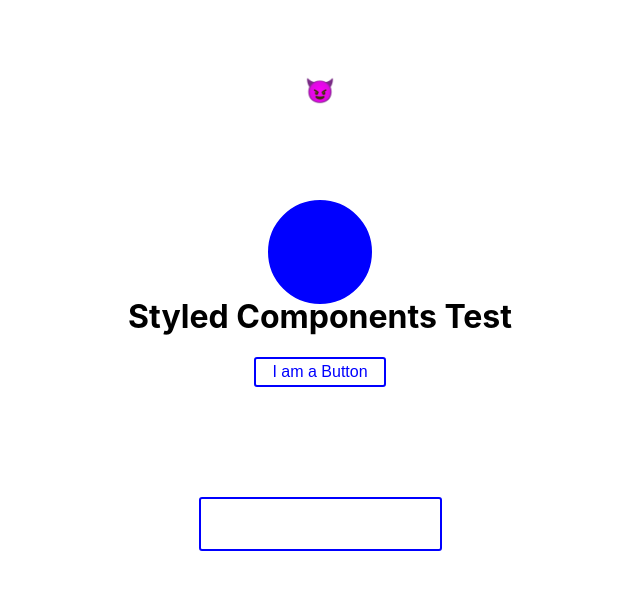
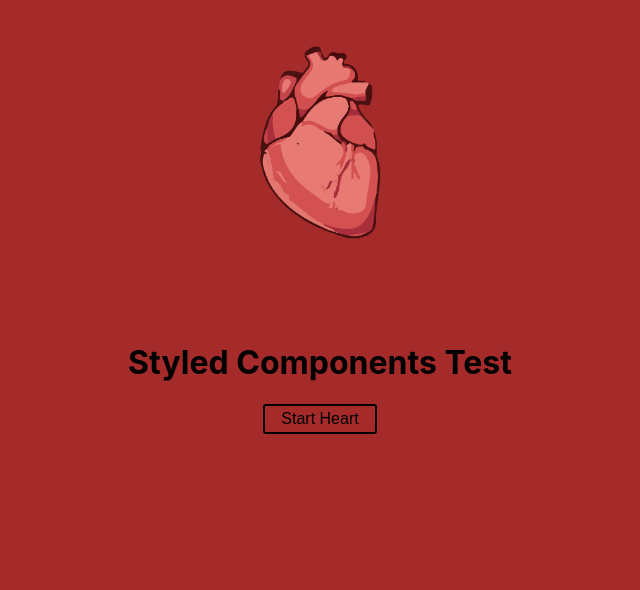
Before and after one commit to moetichentuf/Workshop, a React (Create React App) app: page / in a window 1280 px wide. Shown: the top 590 px of the page, without its empty margins (320-960 px from the left). Built offline with nearby package versions, Linux system fonts and the light colour scheme.

Commit message:
testing animations

```diff
--- a/src/App.css
+++ b/src/App.css
@@ -3,4 +3,5 @@ body{
   margin-right: auto;
   margin-left: auto;
   width: 50%;
+  background-color: brown;
 }
--- a/src/App.js
+++ b/src/App.js
@@ -1,45 +1,29 @@
 import React from 'react';
 import styled, { keyframes } from 'styled-components'
 import './App.css';
+import heart from './heart.png';
+
+
 
 // Create the keyframes
-const rotate = keyframes`
+const move = keyframes`
   from {
-    transform: scale(0);
+    transform: scale(2);
   }
   to {
-    transform: scale(100%);
+    transform: scale(2.5);
   }
 `;
 // Here we create a component that will rotate everything we pass in over two seconds
-const Rotate = styled.div`
+const Move = styled.div`
   display: inline-block;
-  animation: ${rotate} 4s linear infinite;
+  animation: ${move} 1s ease infinite;
   padding: 2rem 1rem;
-  font-size: 6rem;
+  size:1%;
+  margin-top:10%;
 `;
 
-const breatheAnimation = keyframes`
- 0% { height: 100px; width: 100px; }
- 30% { height: 100px; width: 100px; opacity: 1 }
- 40% { height: 160px; width: 160px; opacity: 1; }
- 100% { height: 100px; width: 100px; opacity: 1; }
-`
-const Circle = styled.div`
-z-index:-1;
-top:25%;
-position:absolute;
- height: 10%;
- width: 10%;
- border-style: solid;
- border-width: 2px;
- border-radius: 50%;
- background-color:blue;
- border-color: blue;
- animation-name: ${breatheAnimation};
- animation-duration: 1s;
- animation-iteration-count: infinite;
-`
+
 const Container = styled.div`
  display: flex;
  align-items: center;
@@ -52,46 +36,29 @@ const Button = styled.button`
   background: transparent;
   font-size: 16px;
   border-radius: 3px;
-  color: blue;
-  border: 2px solid blue;
+  color: black;
+  border: 2px solid black;
   margin: 0 1em;
   padding: 0.25em 1em;
   transition: 0.5s all ease-out;
 
   &:hover {
-    background-color: blue;
-    color: white;
+    background-color: red;
+    color: black;
   }
 `;
-const Input = styled.input.attrs(props => ({
-  // we can define static props
-  type: "password",
 
-  // or we can define dynamic ones
-  size: props.size || "1em",
-}))`
-  color: blue;
-  font-size: 1em;
-  border: 2px solid blue;
-  border-radius: 3px;
-
-
-
-  /* here we use the dynamically computed prop */
-  margin: ${props => props.size};
-  padding: ${props => props.size};
-`;
 function App() {
   return (
     <div>
-      <Rotate> 😈 </Rotate>
+      <Move><img style={{width:'10%'}}  src={heart} alt={heart} /> </Move>
       <Container>
       <h1>Styled Components Test</h1>
 
-      <Button>I am a Button</Button>
-   <Circle />
+      <Button>Start Heart</Button>
+
   </Container>
-      <Input></Input>
+
 
     </div>
   );
```
Also changed, not shown: src/heart.png (added).
